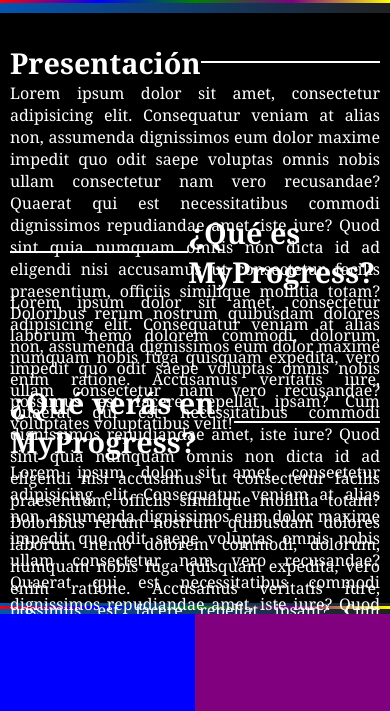
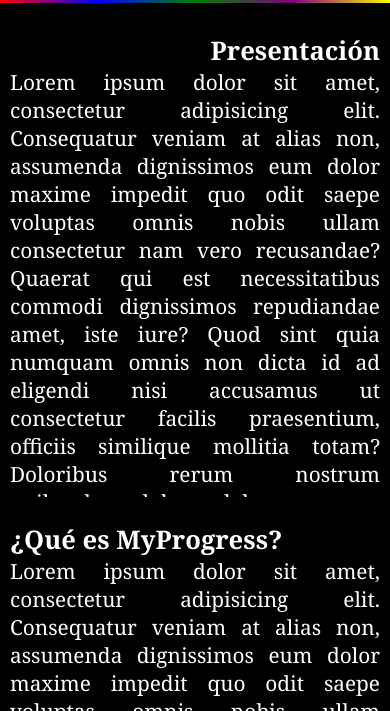
Before and after one commit to SMPS02/MyProgress, a plain HTML site: page index.html in a window 390 px wide. Shown: the part 130-841 px from the top of the page. Drawn offline with Linux system fonts and the light colour scheme.

Commit message:
Responsive Inicio Completado

```diff
--- a/Carpeta-CSS/index.css
+++ b/Carpeta-CSS/index.css
@@ -15,7 +15,8 @@
     --color-fondo: rgb(17, 17, 17);
 }
 body{
-    background: linear-gradient(90deg, rgb(4, 84, 175), rgba(0, 0, 0, 0.87))
+    background: linear-gradient(90deg, rgb(4, 84, 175), rgba(0, 0, 0, 0.87));
+    overflow-x: hidden;
 }
 a{
     text-decoration: none;
--- a/Carpeta-CSS/relleno.css
+++ b/Carpeta-CSS/relleno.css
@@ -2,15 +2,14 @@
 
 /*Clases generales del contenido principal*/
 .secciones{
-    height: 150px;
+    height: 30vh;
+    overflow: Hidden;
 
 }
 .contenidoPrincipal{
 
     width: 100%;
     height: 70vh;
-    padding: 10px;
-    margin-top: 10px;
     background-color: black;
 }
 .cajaDeSecciones{
@@ -18,6 +17,7 @@
     display: flex;
     align-items: center;
     margin-top: 20px;
+    justify-content: flex-end;
 }
 .titulo{
     font-size: 1.8rem;
@@ -32,6 +32,7 @@
 
     text-align: justify;
     color: white;
+    font-size: 1.3rem;
 }
 
 /*Variables de las clases generales*/
@@ -42,7 +43,18 @@
     width: 70%;
 }
 
-/*Contenido principal de MyProgress*/
+ /*Contenido principal de MyProgress del apartado de proyrctos*/
+
+.mainInicio1{
+    height: 80vh;
+    display: flex;
+    flex-direction: column;
+    justify-content: space-evenly;
+    overflow: hidden;
+    padding: 5px 5px;
+ }
+
+/*Contenido principal de MyProgress del apartado de proyectos*/
 .mainProyectos{
     width: 100%;
     height: 60vh;
@@ -99,6 +111,55 @@
 
 /*Apartado de Responsive Design de la pagina MyProgress*/
 
+/*1- Apartado Inicio*/
+
+@media screen and (max-width: 1306px){
+
+    .mainInicio1{
+        height: 120vh;
+    }
+    .secciones{
+        padding: 0;
+        margin: 0;
+        height: 40vh;
+    }
+    .titulo{
+        font-size: 1.6rem;
+    }
+    .lineaTitulos{
+        width: 70%;
+    }
+    .primeraLinea{
+        width: 80%;
+    }
+    .linea-3{
+      width:60%;
+    }
+}
+@media screen and (max-width: 620px){
+
+    .mainInicio1{
+        height: 175vh;
+    }
+    .secciones{
+        padding: 5px 5px;
+        margin: 0;
+        height: 58vh;
+    }
+    .titulo{
+        font-size: 1.6rem;
+    }
+    .lineaTitulos{
+        width: 70%;
+    }
+    .primeraLinea{
+        width: 80%;
+    }
+    .linea-3{
+      width:60%;
+    }
+}
+
 /*2- Apartado proyectos*/
 
 @media screen and (max-width: 1306px) {
--- a/index.html
+++ b/index.html
@@ -36,7 +36,7 @@
     <div class="lineaMultiColor"></div>
 
     <!--Contenido Principal-->
-    <main class="contenidoPrincipal">
+    <main class="contenidoPrincipal mainInicio1">
 
         <!--Primera sección de la pagina incial-->
         <section class="secciones">
@@ -44,8 +44,6 @@
             <h1 class="titulo">
                 Presentación
             </h1>
-            <div class="lineaTitulos">
-
             </div>
         </div>
         <div class="parrafo">
@@ -60,7 +58,7 @@
         <!--Segunda seccion de la pagina inicial-->
         <section class="secciones">
             <div class="cajaDeSecciones">
-                <div class="lineaTitulos linea-2">
+
                 </div>
                 <h1 class="titulo">
                 ¿Qué es MyProgress?
@@ -82,8 +80,6 @@
                 <h1 class="titulo">
                     ¿Qué verás en MyProgress?
                 </h1>
-                <div class="lineaTitulos linea-3">
-                </div>
         </div>
         <div class="parrafo">
             <p class="texto">
```
